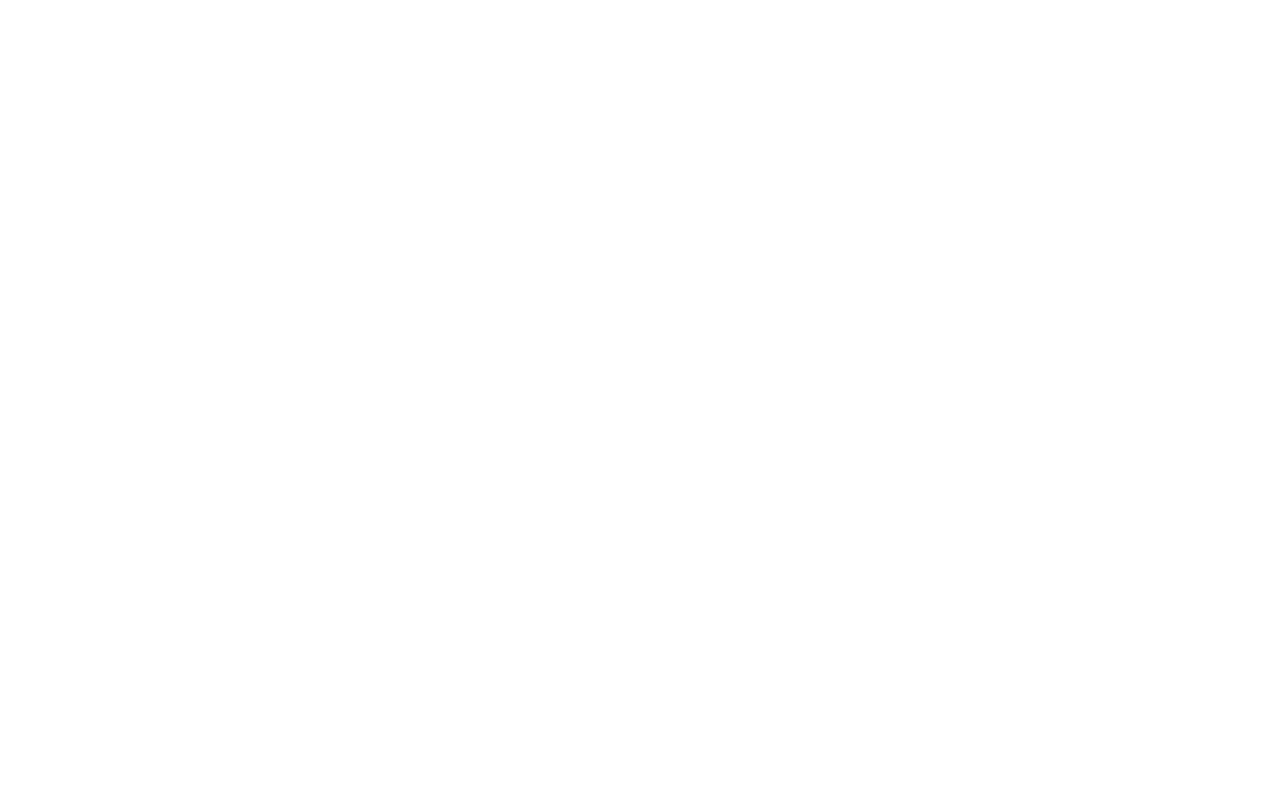
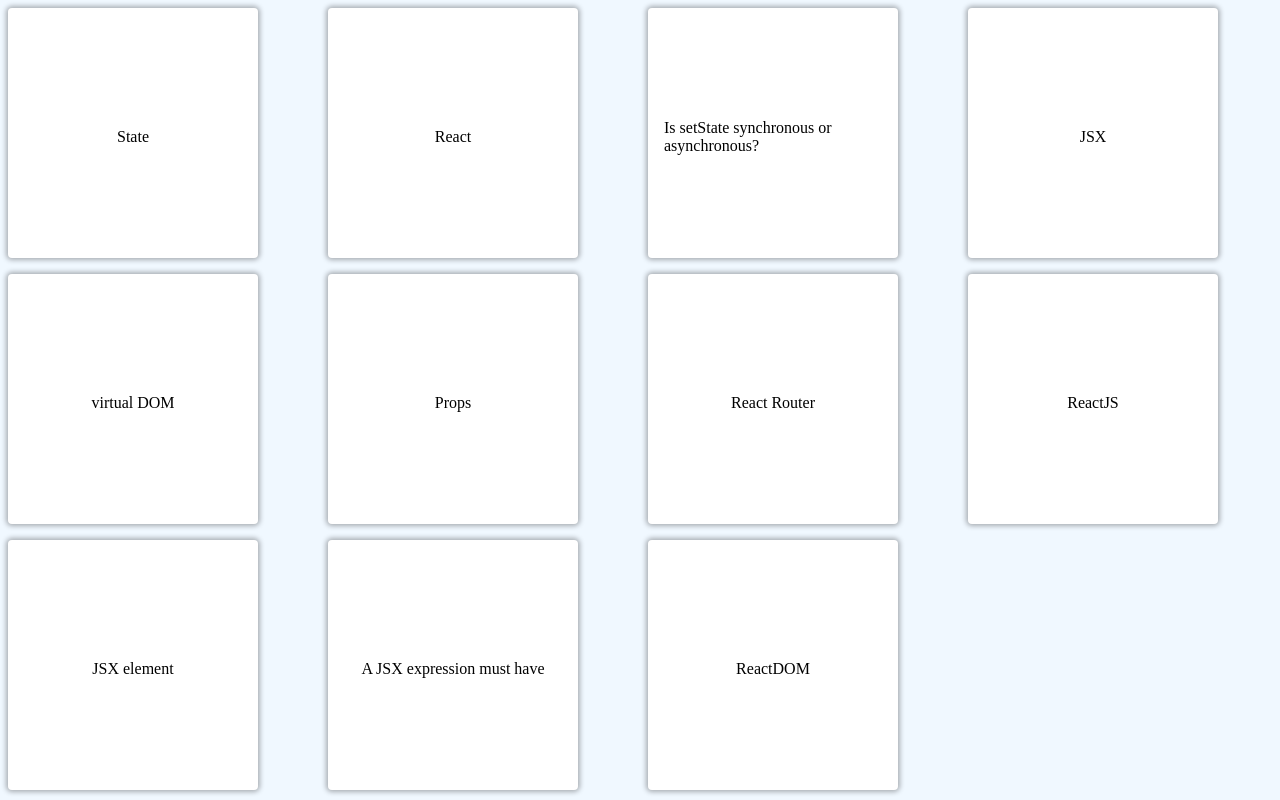
Before and after one commit to jacobmjones17/react-study-guide, a React (Create React App) app: page /flashcards in a window 1280 px wide. Built offline with nearby package versions, Linux system fonts and the light colour scheme; data requests are answered from the project's data file.

Commit message:
I created the flashcards to where they render on the page. I also styled them to be more visually pleasing.

```diff
--- a/src/App.js
+++ b/src/App.js
@@ -1,10 +1,6 @@
 import React from "react";
-import QuestionList from "./components/questions/QuestionList";
-import QuestionForm from "./components/questions/QuestionForm";
-import NavBar from "./components/NavBar";
-import CardForm from "./components/flashcards/CardForm";
-import CardList from "./components/flashcards/CardList";
 import { Link } from "react-router-dom";
+
 
 function App() {
 
--- a/src/components/flashcards/Card.js
+++ b/src/components/flashcards/Card.js
@@ -1,8 +1,19 @@
-import React from "react";
+import React, { useState } from "react";
 
-function Card() {
-    return(
-        <h1>This is the card</h1>
+
+function Card({ flashcard }) {
+    const [flip, setFlip] = useState(false)
+
+
+    return (
+        <div
+        className = {`card ${flip ? 'flip' : ''}`}
+        onClick={() => setFlip(!flip)}
+        >
+            <div className="front"> {flashcard.prompt} </div>
+            <div className="back"> {flashcard.answer} </div>
+        </div>
+
     )
 }
 
--- a/src/components/flashcards/CardForm.js
+++ b/src/components/flashcards/CardForm.js
@@ -18,7 +18,7 @@ function CardForm(props) {
 
         const newCardInfo = {
             "prompt": formData.prompt,
-            "answers": [
+            "answer": [
                 formData.answer
             ]
         }
@@ -30,7 +30,7 @@ function CardForm(props) {
             body: JSON.stringify(newCardInfo)
         })
             .then((response) => response.json())
-            .then((newCard) => console.log(newCard))
+            .then((newCard) => setFormData(newCard))
     }
 
     return (
--- a/src/components/flashcards/CardList.js
+++ b/src/components/flashcards/CardList.js
@@ -1,5 +1,7 @@
 import React, { useState, useEffect } from "react";
 import Card from "./Card";
+import "./app.css"
+
 
 function CardList() {
     const [cards, setCards] = useState([]);
@@ -10,12 +12,13 @@ function CardList() {
             .then((cards) => setCards(cards))
     }, [])
 
-    console.log(cards)
 
     return (
-        <main>
-            {/* <Card /> */}
-        </main>
+        <div className="card-grid">
+            {cards.map(flashcard => {
+                return <Card flashcard={flashcard} key={flashcard.id} />
+            })}
+        </div>
     );
 }
 
--- /dev/null
+++ b/src/components/flashcards/app.css
@@ -0,0 +1,56 @@
+body {
+    background-color: aliceblue;
+}
+
+.container {
+    max-width: 900px;
+    margin: 1rem 2rem;
+}
+
+.card-grid {
+    display: grid;
+    align-items: center;
+    grid-template-columns: repeat(auto-fill, minmax(300px, 1fr));
+    gap: 1rem;
+}
+
+.card {
+    display: flex;
+    justify-content: center;
+    align-items: center;
+    position: relative;
+    border-radius: .25rem;
+    box-shadow: 0 0 5px 2px rgba(0, 0, 0, .3);
+    background-color: white;
+    transform-style: preserve-3d;
+    height: 250px;
+    width: 250px;
+    transition: 150ms;
+    cursor: pointer;
+    transform: perspective(1000px) rotateY(var(--rotate-y, 0))
+    translateY(var(--translate-y, 0));
+}
+
+.card:hover {
+    --translate-y: -2px;
+    box-shadow: 0 0 5px 2px rgba(0, 0, 0, .5);
+}
+
+.card.flip {
+    --rotate-y: 180deg;
+}
+
+.card .front {
+    margin-top: .5rem;
+}
+
+.card .front,
+.card .back {
+    position: absolute;
+    padding: 1rem;
+    backface-visibility: hidden;
+}
+
+.card .back{
+    transform: rotateY(180deg);
+}
```
Also changed, not shown: src/components/questions/QuestionList.js (line endings or trailing spaces).
